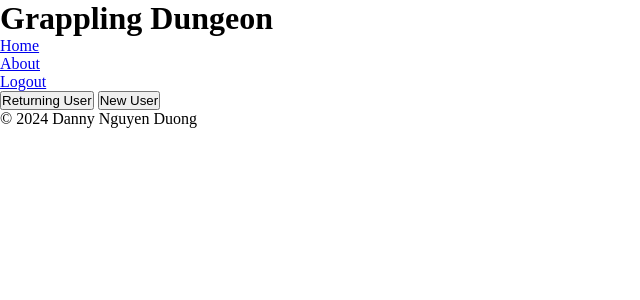
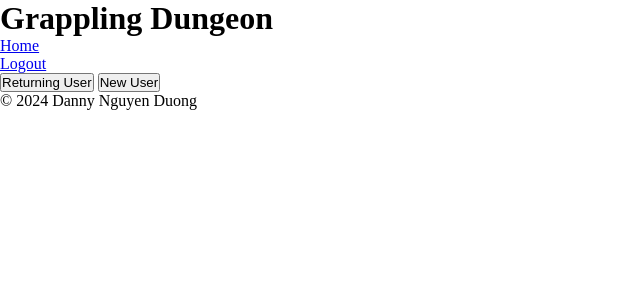
Before and after one commit to BrinkOfSecondBailout/grappling_dungeon, a Django app: page / in a window 1280 px wide. Shown: the top 300 px of the page, without its empty margins (0-640 px from the left). Run offline with Django 5.2, Linux system fonts and the light colour scheme.

Commit message:
removed about

```diff
--- a/accounts/templates/base.html
+++ b/accounts/templates/base.html
@@ -18,7 +18,6 @@
     <nav>
         <ul>
             <li><a href="dashboard">Home</a></li>
-            <li><a href="about">About</a></li>
             <li><a href="logout">Logout</a></li>
         </ul>
     </nav>
```
